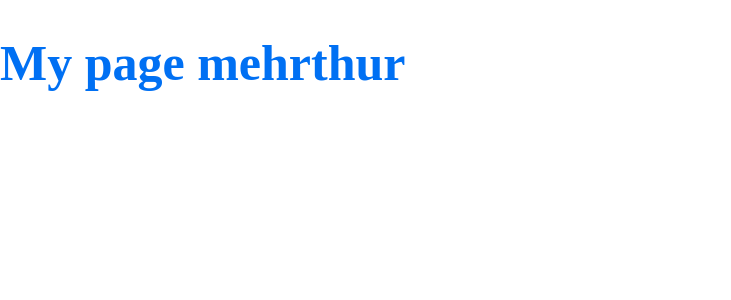
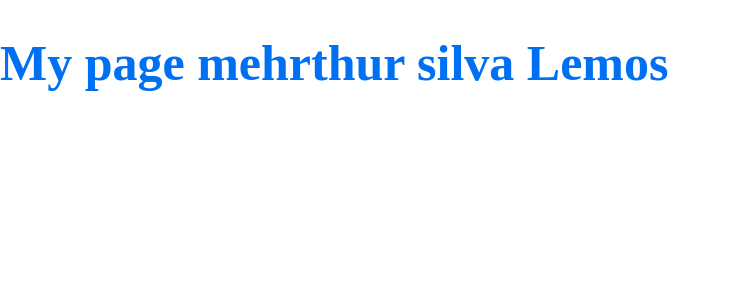
Before and after one commit to mehrthur-teste/dotnetquiz, a Next.js app: page / in a window 1280 px wide. Shown: the top 300 px of the page, without its empty margins (0-731 px from the left). Built offline with nearby package versions, Linux system fonts and the light colour scheme.

Commit message:
inserindo o meu nome

```diff
--- a/pages/index.js
+++ b/pages/index.js
@@ -6,5 +6,5 @@ const Title = styled.h1`
 `
 
 export default function Home() {
-  return <Title>My page mehrthur</Title>
+  return <Title>My page mehrthur silva Lemos</Title>
 }
```
